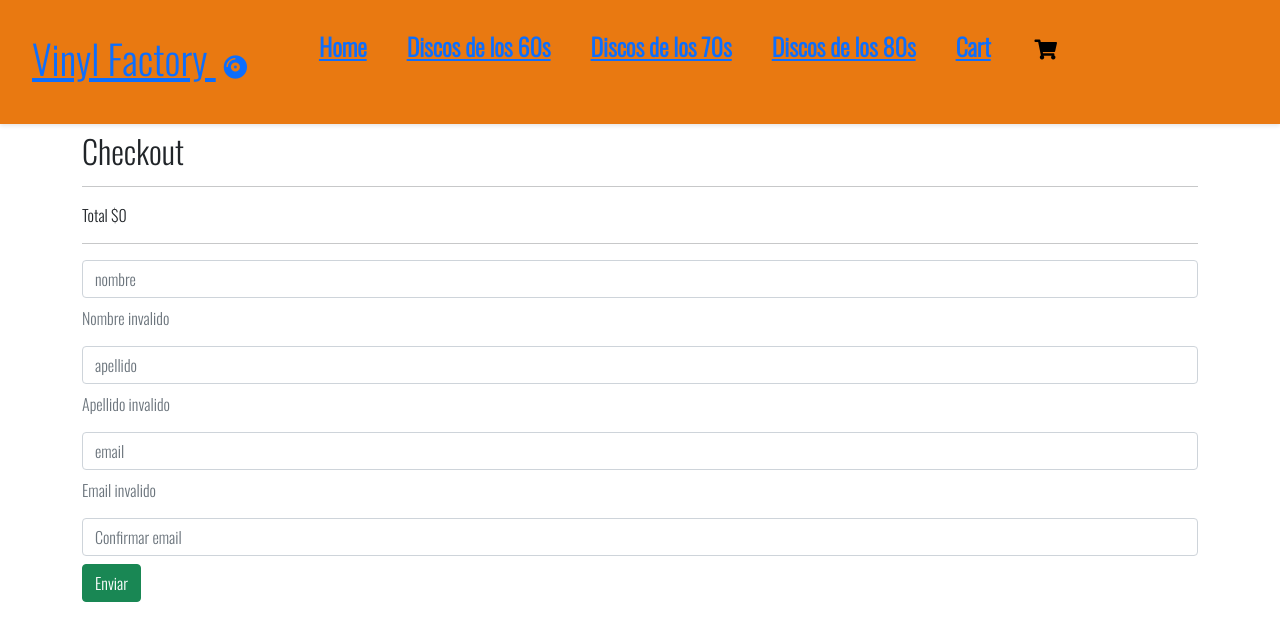
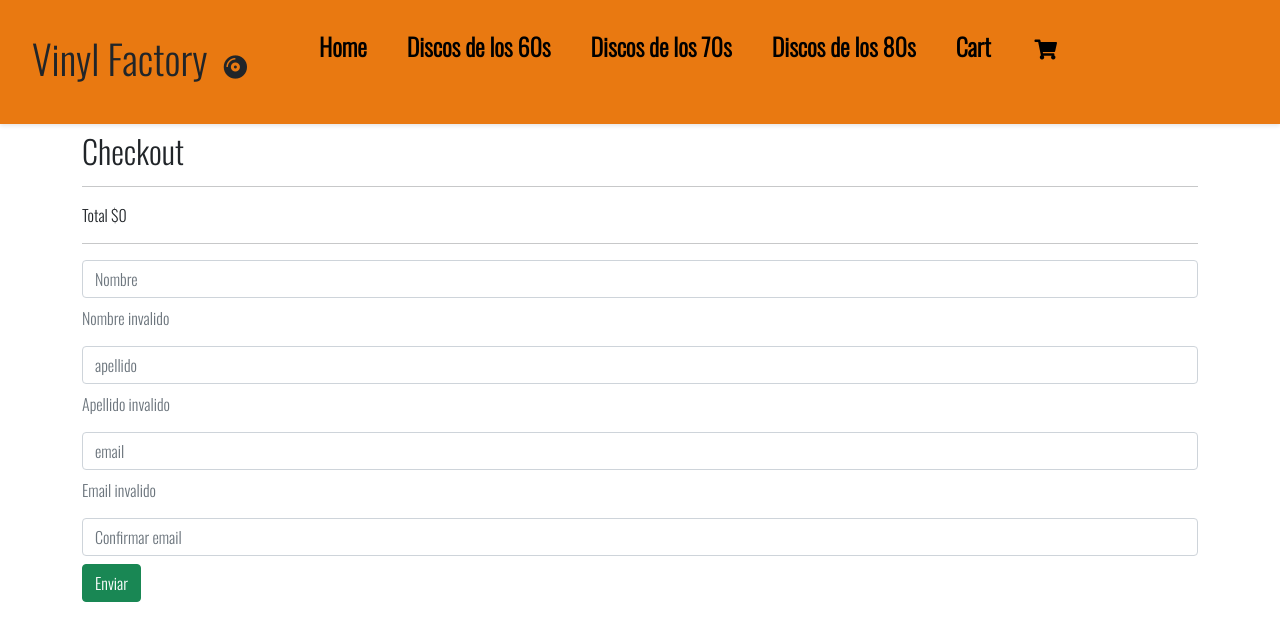
Before and after one commit to imnotkiddin/vinyl-factory, a React (Create React App) app: page /checkout in a window 1280 px wide. Shown: the top 640 px of the page. Built offline with nearby package versions, Linux system fonts and the light colour scheme.

Commit message:
Update General
Agregado del link al main cuando terminas la compra, quite los estilos en las etiquetas <Link> y agegue el icono de trashcan en el cartview

```diff
--- a/package.json
+++ b/package.json
@@ -8,11 +8,12 @@
     "@fortawesome/free-brands-svg-icons": "^5.15.4",
     "@fortawesome/free-regular-svg-icons": "^5.15.4",
     "@fortawesome/free-solid-svg-icons": "^5.15.4",
-    "@fortawesome/react-fontawesome": "^0.1.16",
+    "@fortawesome/react-fontawesome": "^0.1.18",
     "@popperjs/core": "^2.11.2",
     "@testing-library/jest-dom": "^5.16.1",
     "@testing-library/react": "^12.1.2",
     "@testing-library/user-event": "^13.5.0",
+    "babel-plugin-macros": "^3.1.0",
     "bootstrap": "^5.1.3",
     "firebase": "^9.6.7",
     "react": "^17.0.2",
--- a/src/components/CartView/CartItem.js
+++ b/src/components/CartView/CartItem.js
@@ -15,7 +15,7 @@ export const CartItem = ({ nombre, precio, cantidad, id }) => {
           removerDelCarrito(id);
         }}
       >
-        <i className="fa-solid fa-trash"></i>
+        <i className="fas fa-trash" />
       </button>
     </div>
   );
--- a/src/components/Checkout/Checkout.js
+++ b/src/components/Checkout/Checkout.js
@@ -80,7 +80,7 @@ export const Checkout = () => {
           icon: "success",
           confirmButtonText: "OK",
         });
-        vaciarCarrito();
+        vaciarCarrito() && Navigate("/");
       });
     } else {
       Swal.fire({
@@ -109,8 +109,6 @@ export const Checkout = () => {
               placeholder="Nombre"
               value={values.nombre}
               className="form-control my-2"
-              type="text"
-              placeholder="nombre"
             />
             {values.nombre.length < 2 && (
               <p className="text-muted">Nombre invalido</p>
@@ -122,7 +120,6 @@ export const Checkout = () => {
               name="apellido"
               value={values.apellido}
               className="form-control my-2"
-              type="text"
               placeholder="apellido"
             />
             {values.apellido.length < 2 && (
--- a/src/components/ItemDetailContainer/ItemDetailContainer.js
+++ b/src/components/ItemDetailContainer/ItemDetailContainer.js
@@ -1,6 +1,5 @@
 import React, { useState, useEffect } from "react";
 import { ItemDetail } from "../ItemDetail/ItemDetail";
-import { pedirDatos } from "../pedirDatos";
 import { useParams } from "react-router-dom";
 import { collection, doc, getDoc } from "firebase/firestore";
 import { db } from "../../firebase/config";
--- a/src/components/ItemListConteiner/ItemListContainer.js
+++ b/src/components/ItemListConteiner/ItemListContainer.js
@@ -19,7 +19,7 @@ export const ItemListContainer = () => {
     const productosRef = collection(db, "productos");
 
     const q = catId
-      ? query(productosRef, where("category", "==", catId), orderBy("name"))
+      ? query(productosRef, orderBy("category"), where("category", "==", catId))
       : productosRef;
 
     getDocs(q)
--- a/src/components/NavBar/NavBar2.js
+++ b/src/components/NavBar/NavBar2.js
@@ -6,7 +6,7 @@ import "./NavBar.css";
 export const NavBar2 = () => {
   return (
     <nav className="navbarItems text-decoration-none navbar navbar-expand-lg navContainer container-fluid">
-      <Link to="/">
+      <Link to="/" style={{ color: "inherit", textDecoration: "inherit" }}>
         <h1 className="navbar-logo text-decoration-none">
           Vinyl Factory <i className="fas fa-compact-disc" />
         </h1>
@@ -14,27 +14,39 @@ export const NavBar2 = () => {
 
       <ul className="navList">
         <li>
-          <Link to="/">
+          <Link to="/" style={{ color: "inherit", textDecoration: "inherit" }}>
             <p>Home</p>
           </Link>
         </li>
         <li>
-          <Link to="productos/60s">
+          <Link
+            to="productos/60s"
+            style={{ color: "inherit", textDecoration: "inherit" }}
+          >
             <p>Discos de los 60s</p>
           </Link>
         </li>
         <li>
-          <Link to="productos/70s">
+          <Link
+            to="productos/70s"
+            style={{ color: "inherit", textDecoration: "inherit" }}
+          >
             <p>Discos de los 70s</p>
           </Link>
         </li>
         <li>
-          <Link to="productos/80s">
+          <Link
+            to="productos/80s"
+            style={{ color: "inherit", textDecoration: "inherit" }}
+          >
             <p>Discos de los 80s</p>
           </Link>
         </li>
         <li>
-          <Link to="cart">
+          <Link
+            to="cart"
+            style={{ color: "inherit", textDecoration: "inherit" }}
+          >
             <p>Cart</p>
           </Link>
         </li>
--- a/src/firebase/config.js
+++ b/src/firebase/config.js
@@ -20,5 +20,5 @@ const firebaseConfig = {
 
 // Initialize Firebase
 const app = initializeApp(firebaseConfig);
-const analytics = getAnalytics(app);
+
 export const db = getFirestore(app);
```
Also changed, not shown: 1 other file (tests, documents, lock files or other folders).
